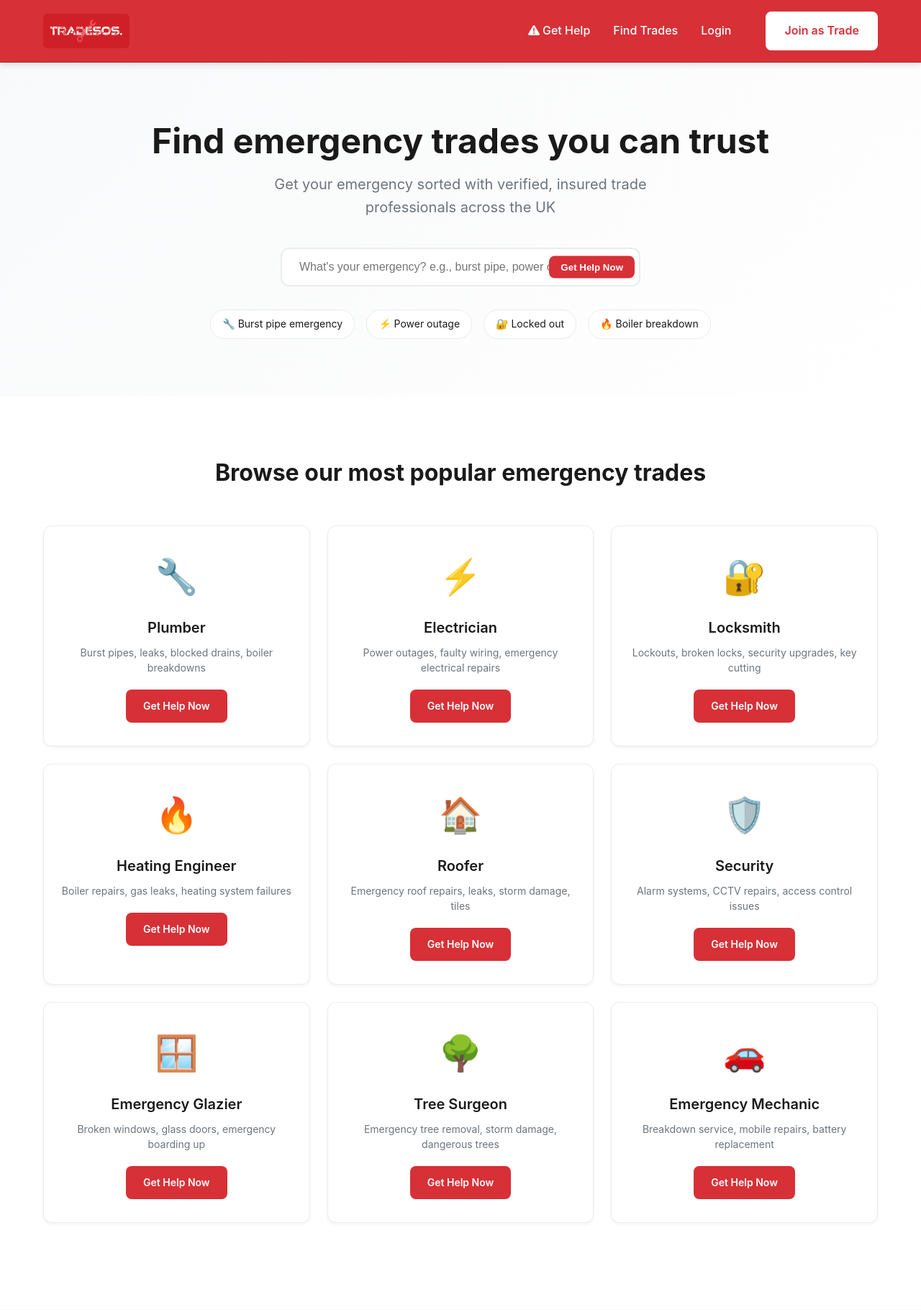
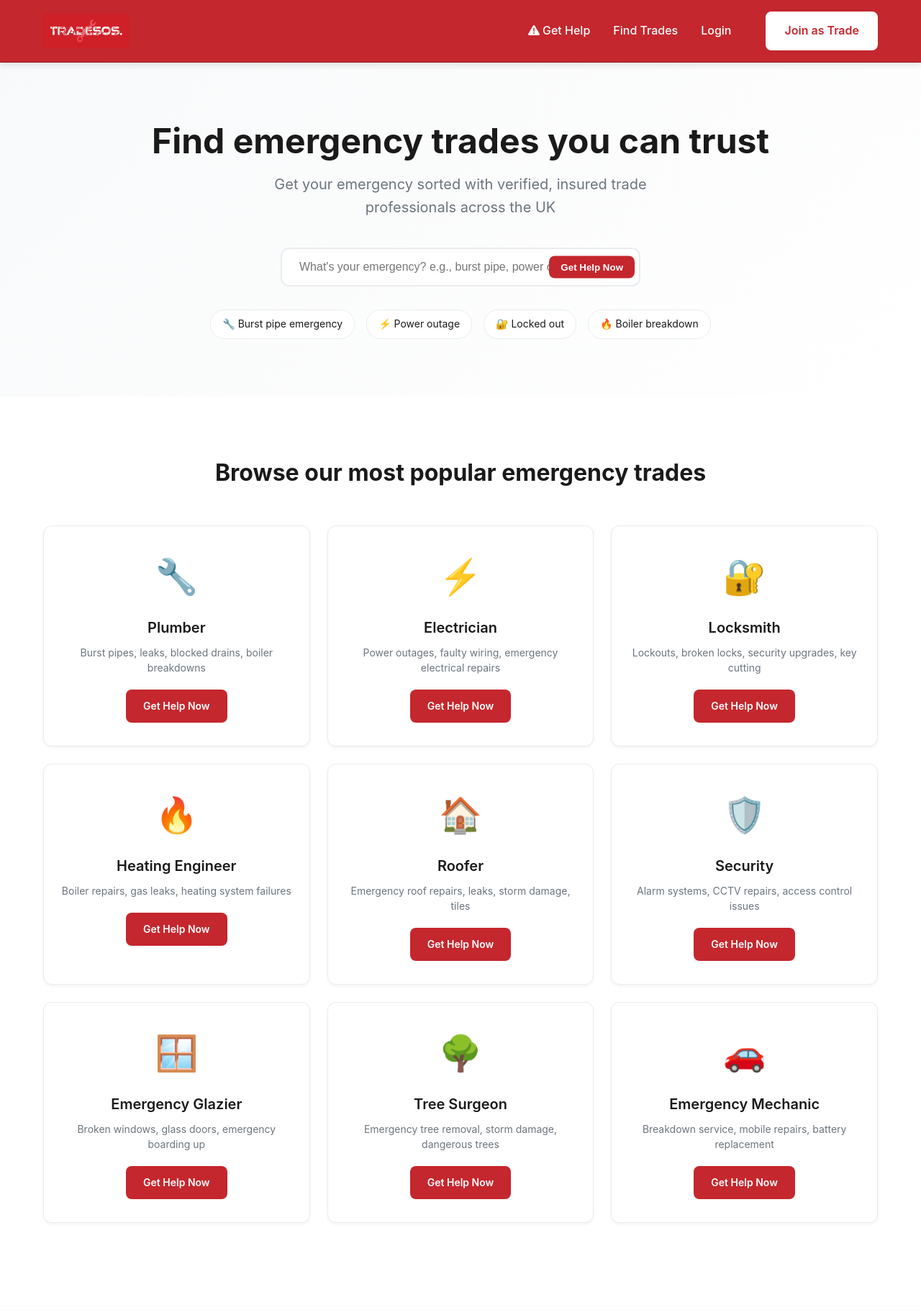
Before and after one commit to Vlad1343/TradeSOS, a Flask app: page / in a window 1280 px wide. Shown: the top 1820 px of the page at 72% size. Run offline with Flask 3, Linux system fonts and the light colour scheme; data that the repository does not hold is empty; some libraries are stand-ins or nearby versions.

Commit message:
Update header color to match the logo's red hue
Adjusted the --tradesos-red and --tradesos-red-dark CSS variables in static/css/checkatrade-style.css to better align with the logo's color palette.

Replit-Commit-Author: Agent
Replit-Commit-Session-Id: 4dc69728-33f4-43b5-ad79-57e2135000da
Replit-Commit-Checkpoint-Type: full_checkpoint
Replit-Commit-Screenshot-Url: https://storage.googleapis.com/screenshot-production-us-central1/99d5f9be-1c8c-441d-808b-75470323a71e/4dc69728-33f4-43b5-ad79-57e2135000da/1mV30tr

```diff
--- a/static/css/checkatrade-style.css
+++ b/static/css/checkatrade-style.css
@@ -2,8 +2,8 @@
 /* Maintaining red, black, white color scheme */
 
 :root {
-    --tradesos-red: #D73037;
-    --tradesos-red-dark: #b8252a;
+    --tradesos-red: #C4272D;
+    --tradesos-red-dark: #A01F24;
     --tradesos-black: #1a1a1a;
     --tradesos-gray: #f8f9fa;
     --tradesos-gray-dark: #e9ecef;
```
Also changed, not shown: 1 other file.
